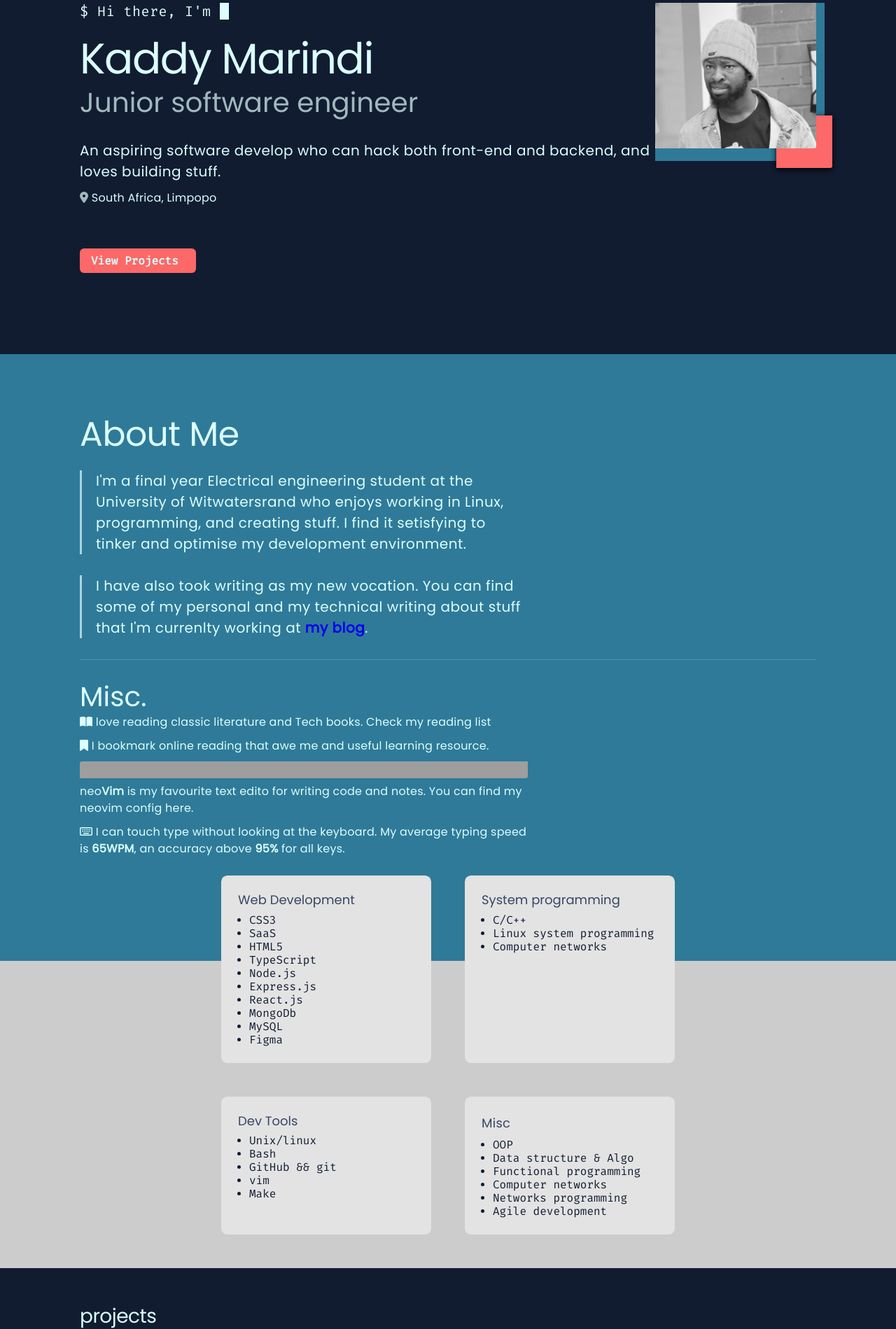
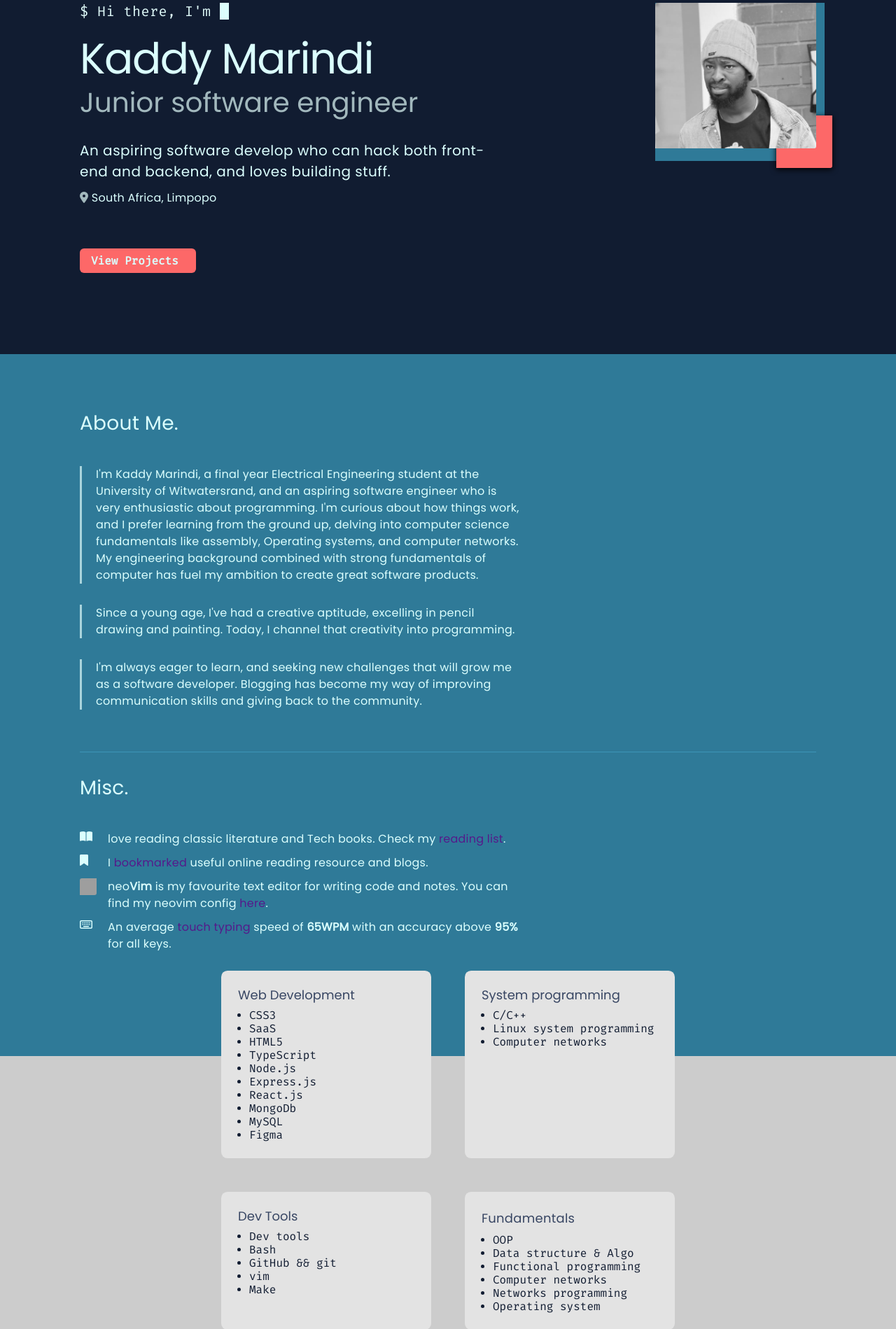
Before and after one commit to kaddy120/kaddy120.github.io, a web app: file index.html in a window 1280 px wide. Shown: the part 198-2097 px from the top of the page at 70% size. Run offline with its HTML, style and script files only (its server is not run), Linux system fonts and the light colour scheme; grey boxes are pictures that could not be loaded.

Commit message:
complete layout

```diff
--- a/css/general.css
+++ b/css/general.css
@@ -249,7 +249,7 @@ a:hover {
   padding: var(--lgth-4) 0;
 }
 
-.about-statement p:first-child {
+.about-statement p {
   margin-bottom: var(--lgth-4);
 }
 
@@ -266,6 +266,12 @@ a:hover {
 
 .misc-statement p {
   margin-bottom: var(--lgth-2);
+}
+
+.misc-statement_item{
+  display: grid;
+  grid-template-columns: 24px 1fr;
+  column-gap: 16px;
 }
 
 hr {
@@ -526,6 +532,7 @@ header .container {
 
 .profile-tagline_statement{
   margin-bottom: var(--lgth-2) ;
+  max-inline-size: 48ch;
 }
 
 .icon-color{
--- a/index.html
+++ b/index.html
@@ -96,10 +96,12 @@
               <h3>Junior software engineer</h3>
             </div>
             <p class="profile-tagline_statement">
-              An aspiring software develop who can hack both front-end and backend, and loves building stuff.
+              An aspiring software develop who can hack both front-end and
+              backend, and loves building stuff.
             </p>
             <p class="location body-2">
-              <i class="fa-solid fa-location-dot icon-color"></i> South Africa, Limpopo
+              <i class="fa-solid fa-location-dot icon-color"></i> South Africa,
+              Limpopo
             </p>
           </div>
           <div class="profile-pic">
@@ -134,43 +136,68 @@
     <section id="about" class="about">
       <div class="container">
         <article class="about-statement">
-          <h2 class="">About Me</h2>
+          <h4 class="section-title">About Me.</h4>
           <div>
-            <p>
-              I'm a final year Electrical engineering student at the University of
-              Witwatersrand who enjoys working in Linux, programming, and creating
-              stuff. I find it setisfying to tinker and optimise my development environment.</p>
-            <p>
-              I have also took writing as my new vocation. You can find some of
-              my personal and my technical writing about stuff that I'm
-              currenlty working at
-              <a href="/blog.html"><strong>my blog</strong></a
-              >.
+            <p class="body-2">
+              I'm Kaddy Marindi, a final year Electrical Engineering student at
+              the University of Witwatersrand, and an aspiring software engineer
+              who is very enthusiastic about programming. I'm curious about how
+              things work, and I prefer learning from the ground up, delving
+              into computer science fundamentals like assembly, Operating
+              systems, and computer networks. My engineering background combined
+              with strong fundamentals of computer has fuel my ambition to
+              create great software products.
             </p>
+            <p class="body-2">
+              Since a young age, I've had a creative aptitude, excelling in
+              pencil drawing and painting. Today, I channel that creativity into
+              programming.
+            </p>
+            <p class="body-2">
+              I'm always eager to learn, and seeking new challenges that will
+              grow me as a software developer. Blogging has become my way of
+              improving communication skills and giving back to the community.
+            </p>
+            <!-- <p> -->
+            <!--   Let's connect and explore the exciting world of software -->
+            <!--   engineering together! -->
+            <!-- </p> -->
           </div>
         </article>
         <hr />
         <article class="misc">
-          <h3>Misc.</h3>
+          <h4 class="section-title">Misc.</h4>
           <div class="misc-statement">
+            <div class="misc-statement_item">
+              <i class="fa-solid fa-book-open"></i>
               <p class="body-2">
-              <i class="fa-solid fa-book-open"></i> love reading classic
-              literature and Tech books. Check my reading list
+                love reading classic literature and Tech books. Check my
+                <a href="">reading list</a>.
               </p>
+            </div>
+            <div class="misc-statement_item">
+              <i class="fa-solid fa-bookmark"></i>
               <p class="body-2">
-              <i class="fa-solid fa-bookmark"></i> I bookmark online reading
-              that awe me and useful learning resource.
+                I <a href="">bookmarked</a> useful online reading resource and
+                blogs.
               </p>
+            </div>
+            <div class="misc-statement_item">
+              <img src="assets/neovim.svg" alt="" style="height: 24px; width: 24px" />
               <p class="body-2">
-              <img src="assets/neovim.svg" alt="" style="height: 24px;" /> neo<strong>Vim</strong> is my favourite text edito for writing
-              code and notes. You can find my neovim config here.
+                neo<strong>Vim</strong> is my favourite text editor for writing
+                code and notes. You can find my neovim config
+                <a href="">here</a>.
               </p>
+            </div>
+            <div class="misc-statement_item">
+              <i class="fa-regular fa-keyboard"></i>
               <p class="body-2">
-              <i class="fa-regular fa-keyboard"></i> I can touch type without
-              looking at the keyboard. My average typing speed is
-              <strong>65WPM</strong>, an accuracy above <strong>95%</strong> for
-              all keys.
+                An average
+                <a href="">touch typing</a> speed of <strong>65WPM</strong> with
+                an accuracy above <strong>95%</strong> for all keys.
               </p>
+            </div>
           </div>
         </article>
       </div>
@@ -212,7 +239,7 @@
           <div class="skill-card">
             <h3 class="card-title skills-title">Dev Tools</h3>
             <ul>
-              <li class="skill">Unix/linux</li>
+              <li class="skill">Dev tools</li>
               <li class="skill">Bash</li>
               <li class="skill">GitHub && git</li>
               <li class="skill">vim</li>
@@ -221,14 +248,14 @@
           </div>
 
           <div class="skill-card">
-            <h4 class="card-title skills-title">Misc</h4>
+            <h4 class="card-title skills-title">Fundamentals</h4>
             <ul>
               <li class="skill">OOP</li>
               <li class="skill">Data structure & Algo</li>
               <li class="skill">Functional programming</li>
               <li class="skill">Computer networks</li>
               <li class="skill">Networks programming</li>
-              <li class="skill">Agile development</li>
+              <li class="skill">Operating system</li>
             </ul>
           </div>
         </div>
```
Lines whose indentation alone changed are shown as unchanged.
